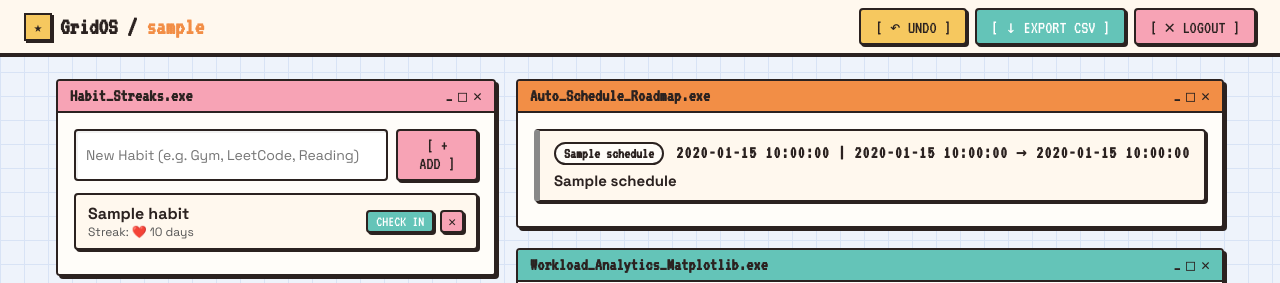
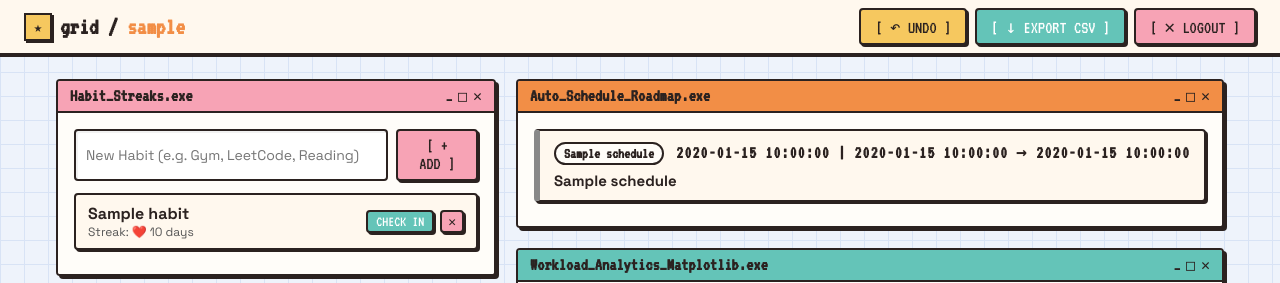
Before and after one commit to scrymgeor/Grid_Planner, a Flask app: template templates/index.html in a window 1280 px wide. Shown: the top 283 px of the page. Run offline with Flask 3, Linux system fonts and the light colour scheme; the template is opened without the code that fills it: most values are stand-ins (such as "Sample title", 1, 10 or a date in 2020).

Commit message:
minor changes

```diff
--- a/templates/index.html
+++ b/templates/index.html
@@ -2,7 +2,7 @@
 <html lang="en">
 <head>
   <meta charset="UTF-8">
-  <title>GridOS — Workspace</title>
+  <title>Grid — Workspace</title>
   <link rel="stylesheet" href="{{ url_for('static', filename='style.css') }}">
 </head>
 <body>
@@ -11,7 +11,7 @@
   <header class="retro-taskbar">
     <div class="brand-badge">
       <div class="brand-icon">★</div>
-      <span>GridOS / <span style="color: var(--retro-orange);">{{ username }}</span></span>
+      <span>grid / <span style="color: var(--retro-orange);">{{ username }}</span></span>
     </div>
     <div style="display: flex; gap: 8px;">
       <a href="{{ url_for('undo') }}" class="retro-btn">[ ↶ UNDO ]</a>
```
